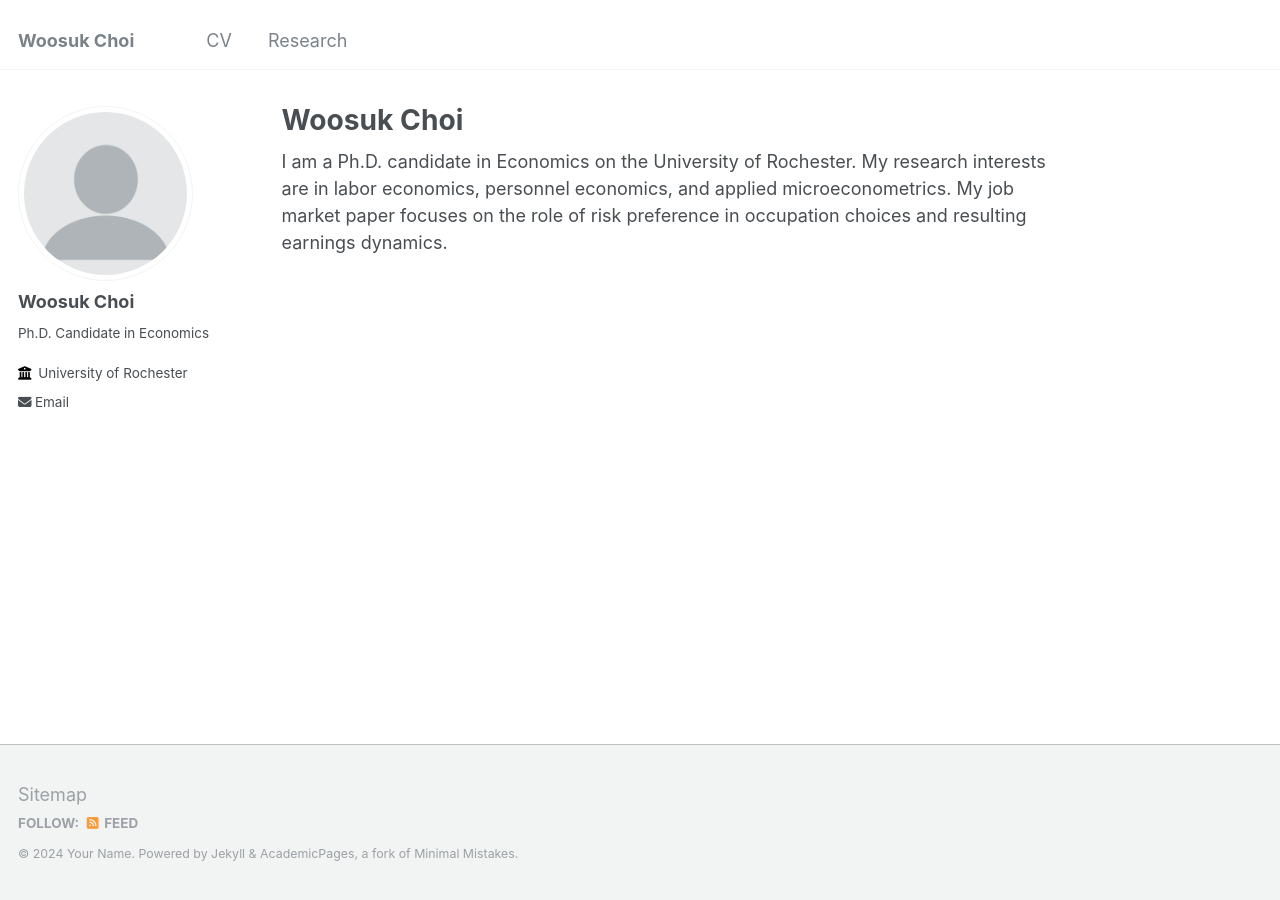
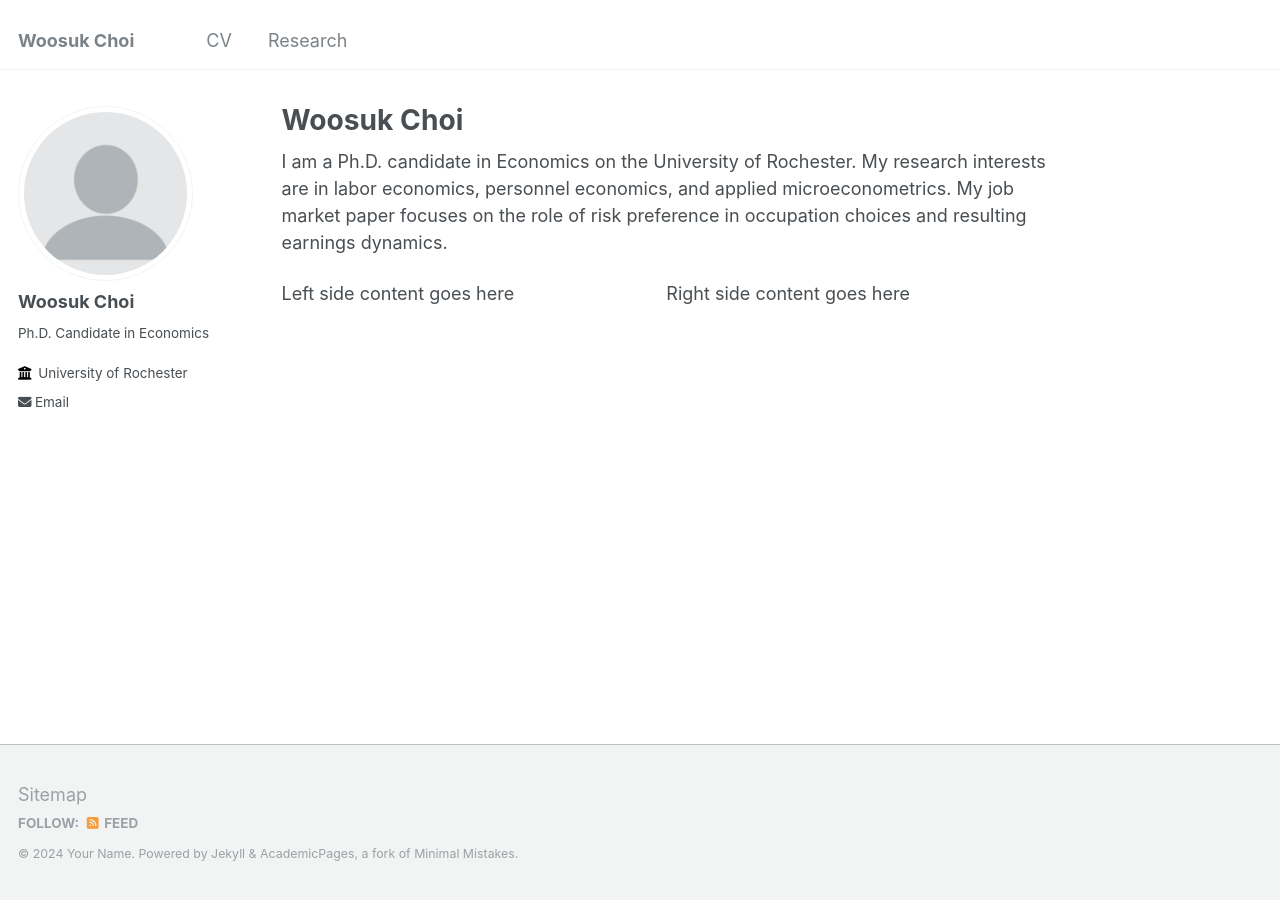
Before and after one commit to woosukchoi/old_page, a Jekyll site: the page built from _pages/about.md, in a window 1280 px wide. Built offline with Jekyll 4.4.1, drawn with Linux system fonts in a browser that asks for light colours.

Commit message:
Update about.md

```diff
--- a/_pages/about.md
+++ b/_pages/about.md
@@ -8,3 +8,12 @@ redirect_from:
 ---
 
 I am a Ph.D. candidate in Economics on the University of Rochester. My research interests are in labor economics, personnel economics, and applied microeconometrics. My job market paper focuses on the role of risk preference in occupation choices and resulting earnings dynamics.
+
+<div style="display: flex;">
+  <div style="flex: 1;">
+    Left side content goes here
+  </div>
+  <div style="flex: 1;">
+    Right side content goes here
+  </div>
+</div>
```
